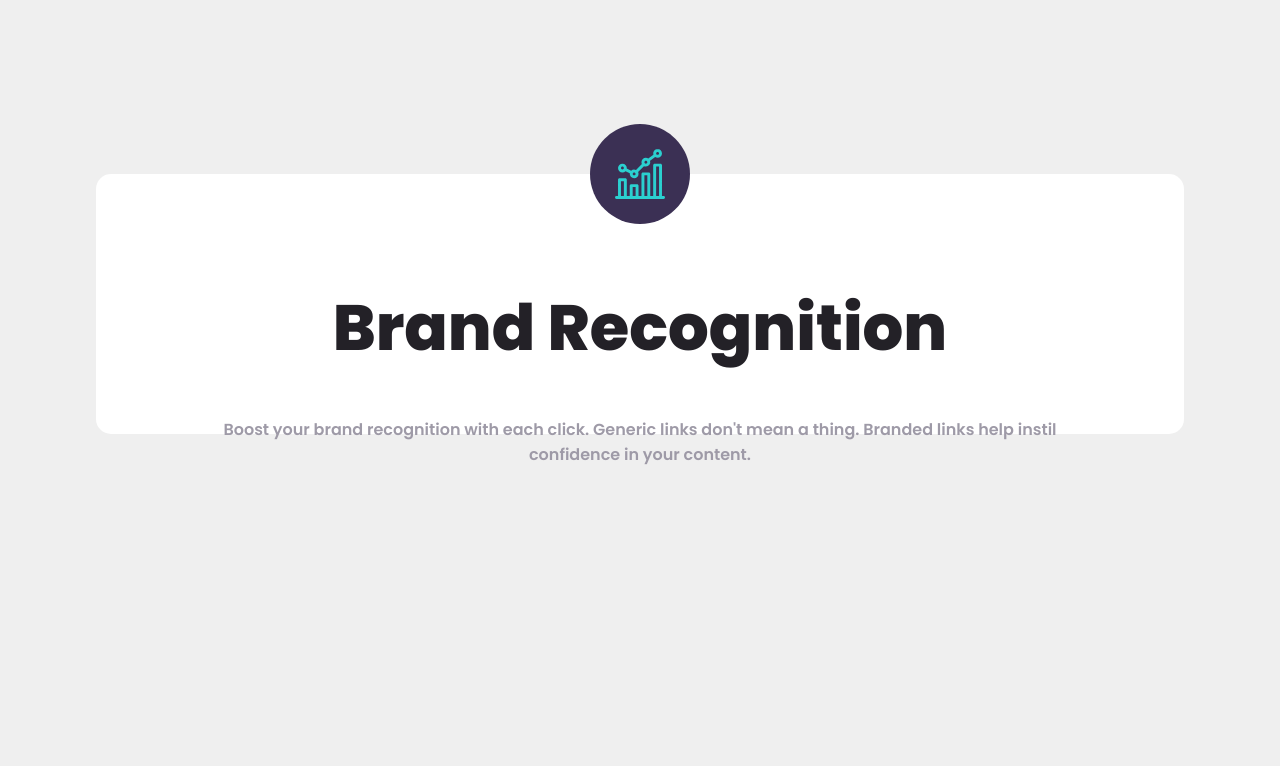
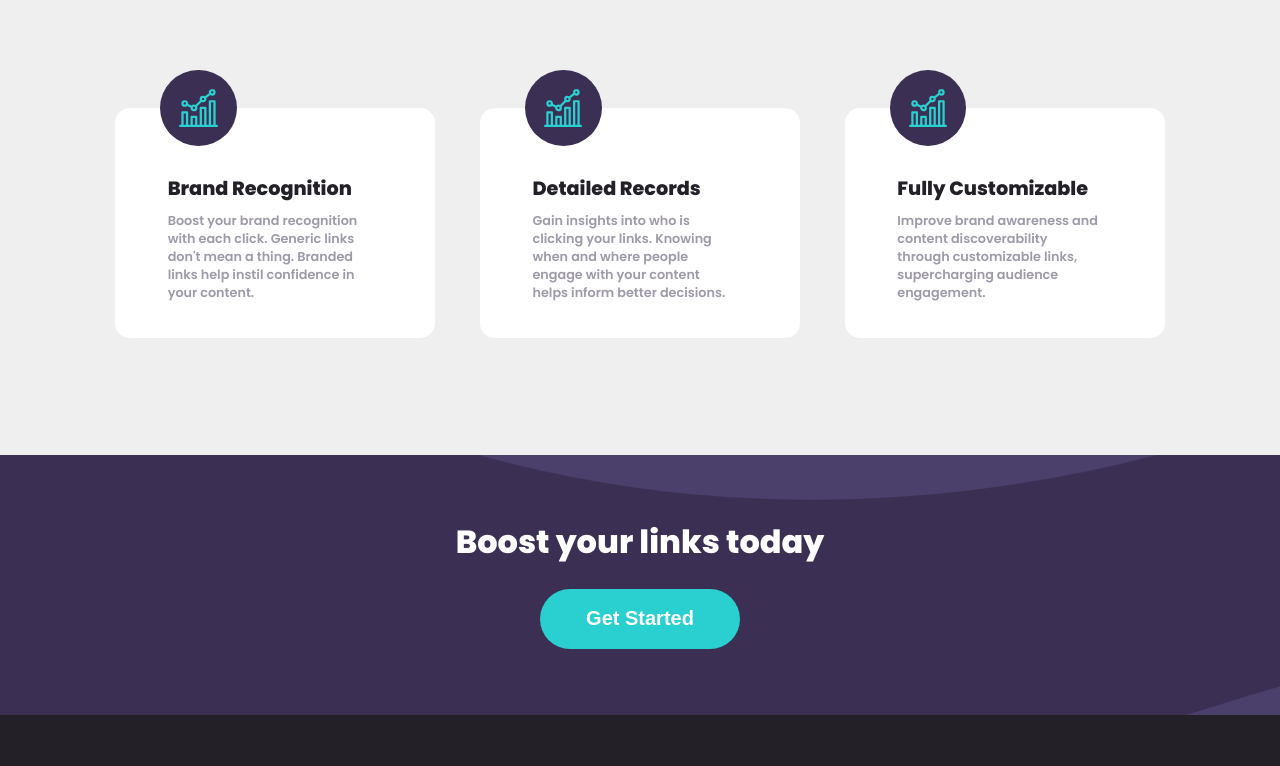
Before and after one commit to darianhang/url-shortener, a React (Create React App) app: page / in a window 1280 px wide. Shown: the part 1140-1906 px from the top of the page. Built offline with nearby package versions, Linux system fonts and the light colour scheme.

Commit message:
Desktop css

```diff
--- a/src/components/action-call.js
+++ b/src/components/action-call.js
@@ -10,6 +10,10 @@ const Wrapper = styled.div`
     background-image: url(${mobilebg});
     background-position: center;
     background-size: cover;
+    @media screen and (min-width: 600px) {
+
+}
+
 `
 
 const Header = styled.h2`
@@ -19,6 +23,10 @@ const Header = styled.h2`
     font-size: 1.5rem;
     color: #ffffff;
     margin-bottom: 5%;
+    @media screen and (min-width: 600px) {
+        font-size: 2rem;
+        margin: 0 0 2% 0;
+}
 `
 
 const HeroBtn = styled.button`
@@ -31,6 +39,9 @@ const HeroBtn = styled.button`
     color: #FFFFFF;
     font-size: 20px;
     font-weight: 600;
+    @media screen and (min-width: 600px) {
+        width: 200px;
+}
 `
 
 export default function ActionCall(props) {
--- a/src/components/card.js
+++ b/src/components/card.js
@@ -10,8 +10,13 @@ const Wrapper = styled.div`
     height: 260px;
     padding: 5%;
     border-radius: 15px;
-    margin-top: 15%;
-    margin-bottom: 15%;
+    margin-top: 10%;
+    margin-bottom: 10%;
+    @media screen and (min-width: 600px) {
+        width: 25vw;
+        height: 18vw;
+        margin: 12% 0 5% 0;
+}
 `
 
 const Header = styled.h2`
@@ -21,6 +26,10 @@ const Header = styled.h2`
     font-size: 5vw;
     color: hsl(260, 8%, 14%);
     margin-top: 15%;
+    @media screen and (min-width: 600px) {
+        font-size: 1.5vw;
+        text-align: left;
+}
 `
 
 const SubHeader = styled.h3`
@@ -29,7 +38,12 @@ const SubHeader = styled.h3`
     font-weight: 600;
     width: 95%;
     margin: 5% auto 0 auto;
-    color: hsl(257, 7%, 63%)
+    color: hsl(257, 7%, 63%);
+    @media screen and (min-width: 600px) {
+        font-size: 1vw;
+        text-align: left;
+        margin: 5% 0 0 0
+}
 `
 
 const BadgeWrapper = styled.div`
@@ -47,6 +61,12 @@ const BadgeWrapper = styled.div`
     background-color: hsl(257, 27%, 26%);
     border-radius: 50%;
     margin: auto;
+    @media screen and (min-width: 600px) {
+        width: 6vw;
+        height: 6vw;
+        top: -3vw;
+        right: 12vw;
+}
 `
 
 const Badge = styled.img`
--- a/src/components/footer.js
+++ b/src/components/footer.js
@@ -9,6 +9,13 @@ const Wrapper = styled.div`
     height: 100%;
     margin-bottom: 15%;
     background-color: hsl(260, 8%, 14%);
+
+    @media screen and (min-width: 600px) {
+        flex-direction: row;
+        align-items: flex-start;
+        justify-content: space-around;
+        padding: 5% 0 0 0;
+}
 `
 
 const Logo = styled.img`
@@ -16,6 +23,10 @@ const Logo = styled.img`
     width: 30%;
     margin-bottom: 15%;
     margin-top: 15%;
+    @media screen and (min-width: 600px) {
+        width: 10%;
+        margin: 0;
+}
 `
 
 const LinkContainer = styled.div`
@@ -27,6 +38,9 @@ const Header = styled.h2`
     font-size: 1.1rem;
     color: #ffffff;
     margin-bottom: 15%;
+    @media screen and (min-width: 600px) {
+        text-align: left;
+}
 `
 
 const Link = styled.a`
@@ -35,6 +49,9 @@ const Link = styled.a`
     font-size: 1rem;
     color: #ffffff;
     margin-bottom: 15%;
+    @media screen and (min-width: 600px) {
+        text-align: left;
+}
 `
 
 export default function Footer(props) {
--- a/src/components/hero.js
+++ b/src/components/hero.js
@@ -79,7 +79,7 @@ const HeroSubtitle = styled.h3`
 
 const HeroBtn = styled.button`
     border: none;
-    border-radius: 32px;
+    border-radius: 50px;
     width: 50%;
     height: 60px;
     margin: 0 auto 0 auto;
--- a/src/components/info-body.js
+++ b/src/components/info-body.js
@@ -6,7 +6,7 @@ const Wrapper = styled.div`
     display: flex;
     flex-direction: column;
     align-items: center;
-    margin: 80px 0 5% 0;
+    margin: 80px 0 0 0;
 `
 
 const Header = styled.h2`
@@ -34,11 +34,25 @@ const SubHeader = styled.h3`
 }
 `
 
+const CardContainer = styled.div`
+    display: flex;
+    flex-direction: column;
+    align-items: center;
+    margin: 0 0 5% 0;
+    @media screen and (min-width: 600px) {
+        width: 82%;
+        height: 100%;
+        flex-direction: row;
+        justify-content: space-between;
+}
+`
+
 export default function InfoBody() {
     return (
         <Wrapper>
             <Header>Advanced Statistics</Header>
             <SubHeader>Track how your links are performing across the web with our advanced statistics dashboard</SubHeader>
+            <CardContainer>
                 <Card
                     badge={badgeOne}
                     header="Brand Recognition"
@@ -54,6 +68,7 @@ export default function InfoBody() {
                     header="Fully Customizable"
                     footer="Improve brand awareness and content discoverability through customizable links, supercharging audience engagement."
                 />
+            </CardContainer>
         </Wrapper>
     )
 }
--- a/src/components/link-card.js
+++ b/src/components/link-card.js
@@ -63,7 +63,7 @@ const ShortLink = styled.div`
     color: hsl(180, 66%, 49%);
     font-size: 16px;
     @media screen and (min-width: 600px) {
-    margin: 0 5% 0 0;
+    margin: 0 2.5% 0 0;
 }
 `
 
```
Lines whose indentation alone changed are shown as unchanged.
